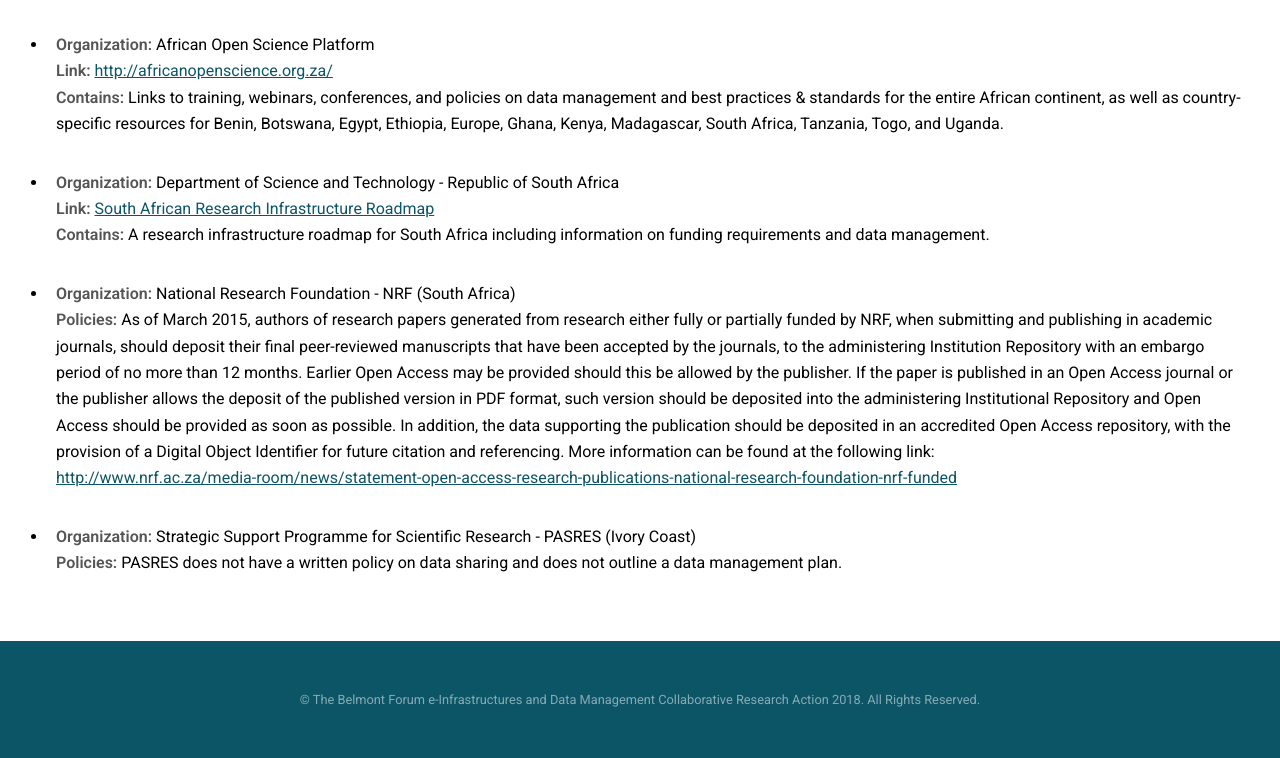
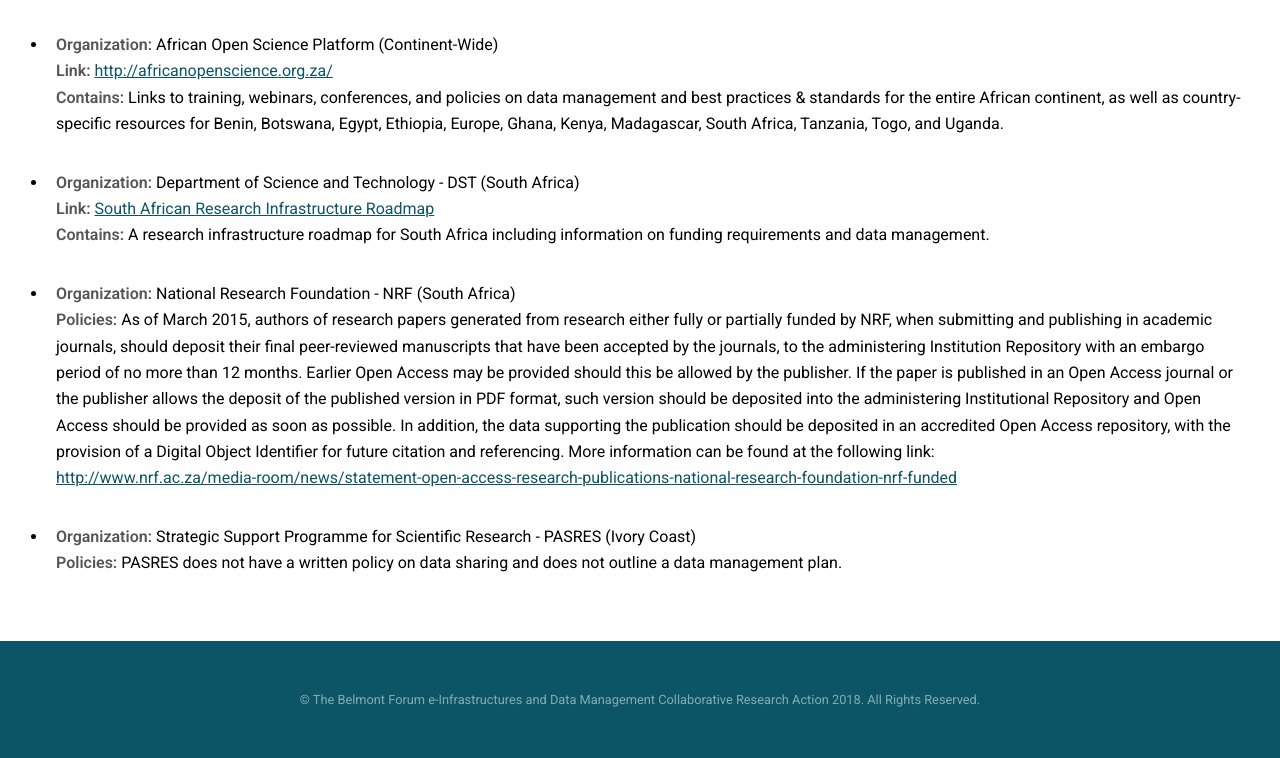
Before and after one commit to bfe-inf/toolkit, a Jekyll site: the page built from bp&s-africa.html, in a window 1280 px wide. Shown: the part 290-1048 px from the top of the page. Built offline with Jekyll 4.4.1, drawn with Linux system fonts in a browser that asks for light colours.

Commit message:
Update bp&s-africa.html

```diff
--- a/bp&s-africa.html
+++ b/bp&s-africa.html
@@ -50,12 +50,12 @@
 			<section id="two" class="wrapper">
       				<div class"inner">
    				 	<ul>
-	     					<li> <strong>Organization:</strong> African Open Science Platform  <br/>
+	     					<li> <strong>Organization:</strong> African Open Science Platform (Continent-Wide) <br/>
              	   				<strong>Link:</strong> <a href="http://africanopenscience.org.za/" target="_blank">http://africanopenscience.org.za/</a><br/>
 		   				<strong>Contains:</strong> Links to training, webinars, conferences, and policies on data management and best practices & standards for the entire African continent, as well as country-specific resources for Benin, Botswana, Egypt, Ethiopia, Europe, Ghana, Kenya, Madagascar, South Africa, Tanzania, Togo, and Uganda.</li>
       					</ul>
 					<ul>
-	     					<li> <strong>Organization:</strong> Department of Science and Technology - Republic of South Africa  <br/>
+	     					<li> <strong>Organization:</strong> Department of Science and Technology - DST (South Africa)  <br/>
              	   				<strong>Link:</strong> <a href="Department_of_Science_and_Technology_SARIR_2016 (1).pdf" target="_blank">South African Research Infrastructure Roadmap</a><br/>
 		   				<strong>Contains:</strong> A research infrastructure roadmap for South Africa including information on funding requirements and data management. </li>
       					</ul>
```
